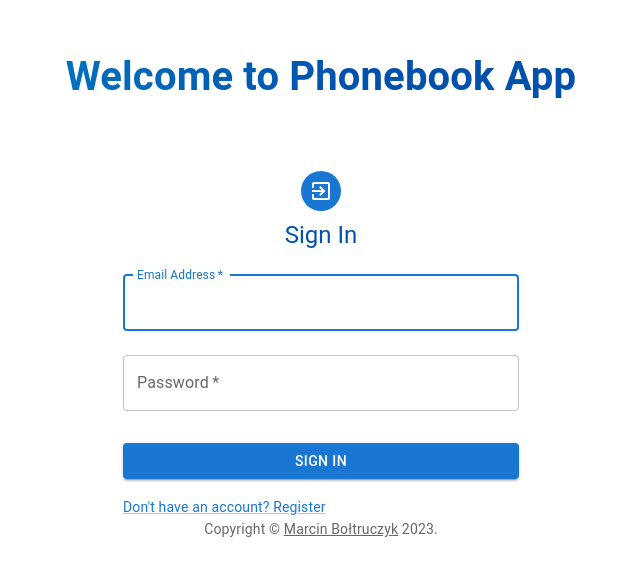
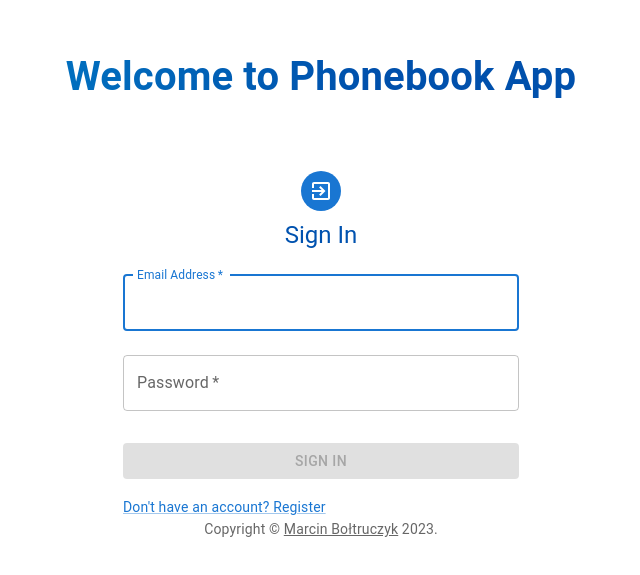
Before and after one commit to MarcinBolt/Phonebook, a React (Vite) app: page / in a window 1280 px wide. Shown: the part 103-678 px from the top of the page, without its empty margins (319-959 px from the left). Built offline with nearby package versions, Linux system fonts and the light colour scheme.

Commit message:
add email and pass validation to login page (home)

```diff
--- a/src/components/Loader/Loader.jsx
+++ b/src/components/Loader/Loader.jsx
@@ -5,7 +5,6 @@ export const Loader = () => {
   return (
     <Container
       sx={{
-        position: 'absolute',
         display: 'flex',
         justifyContent: 'center',
         alignItems: 'center',
--- a/src/pages/Home.jsx
+++ b/src/pages/Home.jsx
@@ -9,28 +9,45 @@ import ExitToAppIcon from '@mui/icons-material/ExitToApp';
 import Typography from '@mui/material/Typography';
 import Container from '@mui/material/Container';
 import { createTheme, ThemeProvider } from '@mui/material/styles';
-import { useDispatch } from 'react-redux';
+import { useDispatch, useSelector } from 'react-redux';
 import { logIn } from '../redux/auth/operations';
 import { Copyright } from '../components/Copyright/Copyright';
+import { useState } from 'react';
+import { useCallback } from 'react';
 
 const theme = createTheme();
 
 const Home = () => {
   const dispatch = useDispatch();
+  const [email, setEmail] = useState('');
+  const [password, setPassword] = useState('');
+  const [emailError, setEmailError] = useState('');
+  const [passwordError, setPasswordError] = useState('');
+  const [canSubmit, setCanSubmit] = useState(false);
 
-  const handleSubmit = event => {
+  const validateEmail = useCallback(value => {
+    const isValid = value && value.match(/.+@.+\..+/);
+    setEmailError(isValid ? '' : 'Email is required and must be a valid email address');
+    setCanSubmit(isValid && password);
+  }, [password]);
+
+  const validatePassword = useCallback(value => {
+    setPasswordError(value ? '' : 'Password is required');
+    setCanSubmit(value && email);
+  }, [email]);
+
+  const handleSubmit = useCallback(event => {
     event.preventDefault();
-    const form = event.currentTarget;
-    const data = new FormData(event.currentTarget);
-    dispatch(
-      logIn({
-        email: data.get('email'),
-        password: data.get('password'),
-      })
-    );
-
-    form.reset();
-  };
+    if (canSubmit) {
+      dispatch(
+        logIn({
+          email,
+          password,
+        })
+      );
+      event.currentTarget.reset();
+    }
+  }, [dispatch, email, password, canSubmit]);
 
   return (
     <Container
@@ -61,32 +78,57 @@ const Home = () => {
             <Typography component="h3" variant="h5">
               Sign In
             </Typography>
-            <Box component="form" validate="true" onSubmit={handleSubmit} sx={{ mt: 1 }}>
+            <Box
+              component="form"
+              validate="true"
+              onSubmit={handleSubmit}
+              sx={{
+                mt: 1,
+              }}
+            >
               <TextField
                 margin="normal"
                 required
                 fullWidth
+                error={!!emailError}
+                helperText={emailError}
                 id="email"
                 label="Email Address"
                 title="Username must have at least 7 characters"
-                pattern=".{7,}"
+                pattern=".+@.+\\..+"
                 name="email"
                 autoComplete="email"
                 autoFocus
+                value={email}
+                onChange={event => {
+                  setEmail(event.target.value);
+                  validateEmail(event.target.value);
+                }}
               />
               <TextField
                 margin="normal"
                 required
                 fullWidth
+                error={!!passwordError}
+                helperText={passwordError}
                 name="password"
                 label="Password"
-                title="Password must be at least 7 characters"
-                pattern=".{7,}"
                 type="password"
                 id="password"
                 autoComplete="current-password"
+                value={password}
+                onChange={event => {
+                  setPassword(event.target.value);
+                  validatePassword(event.target.value);
+                }}
               />
-              <Button type="submit" fullWidth variant="contained" sx={{ mt: 3, mb: 2 }}>
+              <Button
+                type="submit"
+                fullWidth
+                variant="contained"
+                sx={{ mt: 3, mb: 2 }}
+                disabled={!canSubmit}
+              >
                 Sign In
               </Button>
               <Grid container>
```
Also changed, not shown: 14 other files (tests, documents, lock files or other folders).
